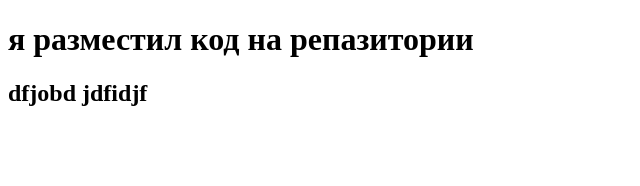
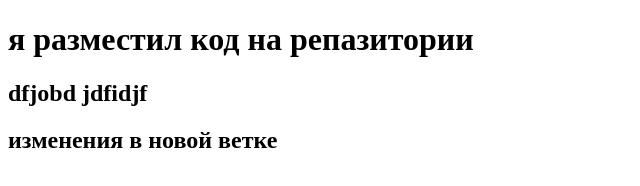
Before and after one commit to aleksandrSanoj/bla-bla, a plain HTML site: page index.html in a window 1280 px wide. Shown: the whole page, without its empty margins (0-640 px from the left). Drawn offline with Linux system fonts and the light colour scheme.

Commit message:
add h2 in new-branch

```diff
--- a/index.html
+++ b/index.html
@@ -10,6 +10,6 @@
 <body>
 <h1>я разместил код на репазитории</h1>
 <h2>dfjobd jdfidjf</h2>
-
+<h2>изменения в новой ветке </h2>
 </body>
 </html>
```
